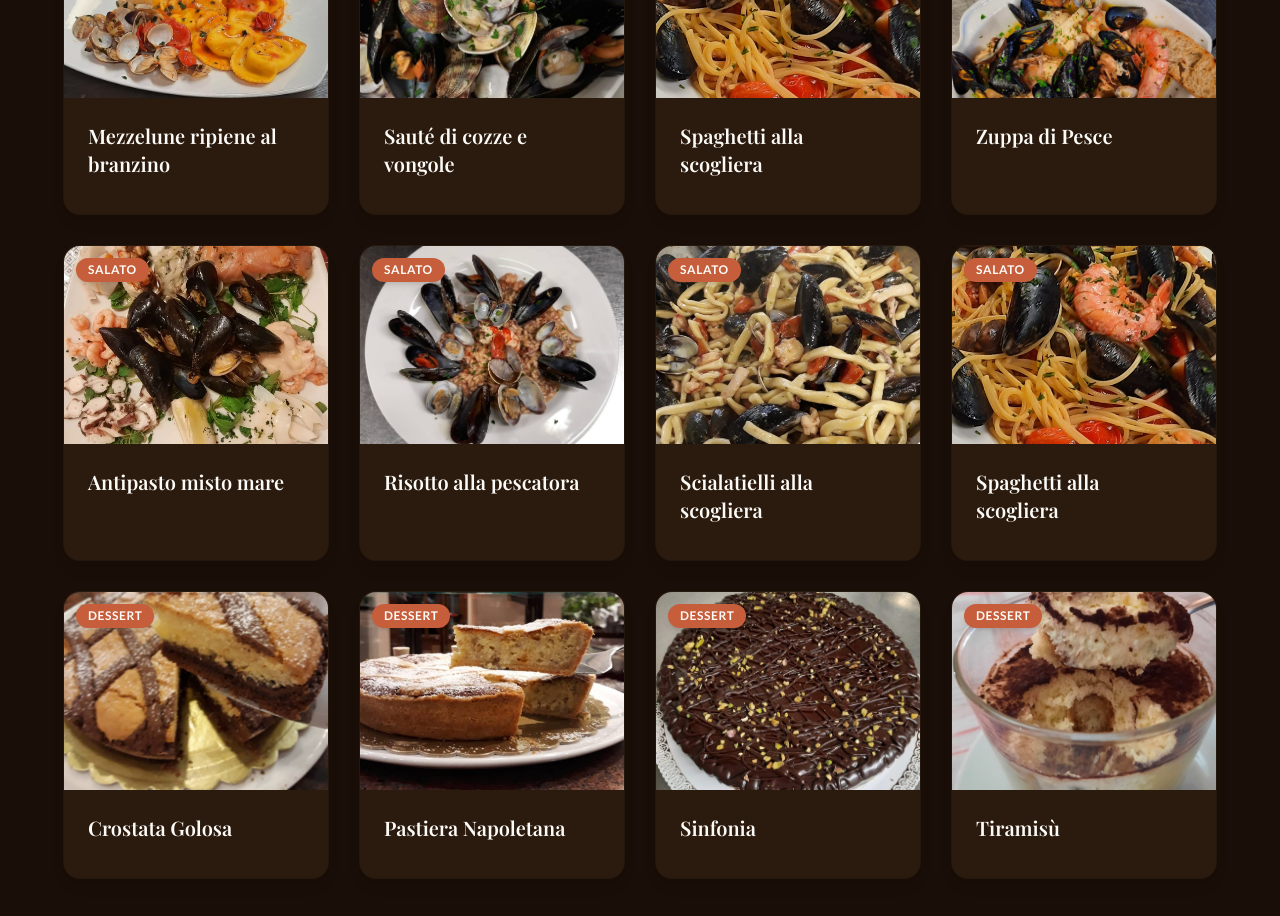
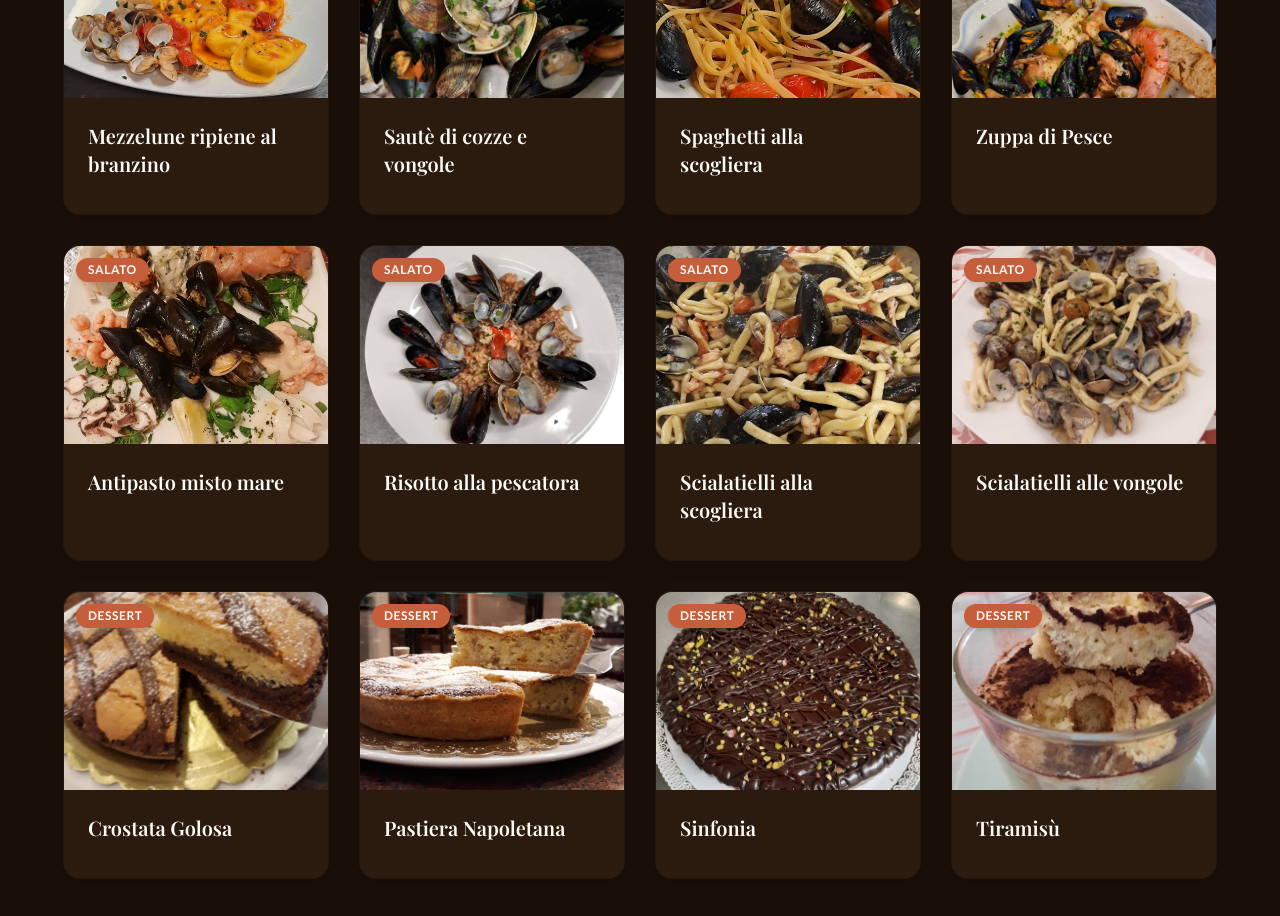
Before and after one commit to aleciv26-bit/Arcadia, a React (Vite) app: page / in a window 1280 px wide. Shown: the part 2220-3136 px from the top of the page. Built offline with nearby package versions, Linux system fonts and the light colour scheme; a web font is replaced by a local one.

Commit message:
Update data.ts

```diff
--- a/src/data.ts
+++ b/src/data.ts
@@ -16,7 +16,7 @@ export const dishes: Dish[] = [
   {
     id: 2,
     image: '/images/Sautè di cozze e vongole.jpg',
-    name: 'Sauté di cozze e vongole',
+    name: 'Sautè di cozze e vongole',
     tag: 'Salato',
   },
   {
@@ -51,8 +51,8 @@ export const dishes: Dish[] = [
   },
   {
     id: 8,
-    image: '/images/Spaghetti alla scogliera.jpg',
-    name: 'Spaghetti alla scogliera',
+    image: '/images/Scialatielli alle vongole.jpg',
+    name: 'Scialatielli alle vongole',
     tag: 'Salato',
   },
 
```
